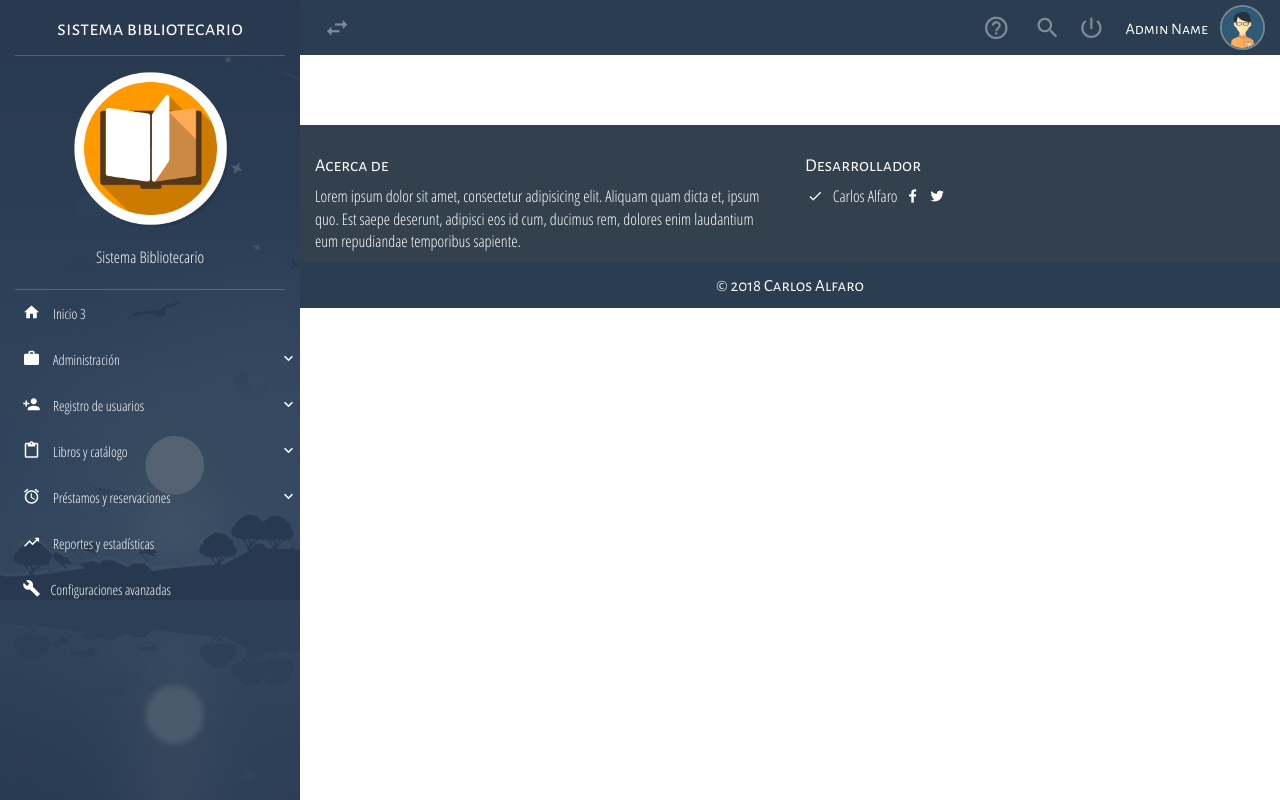
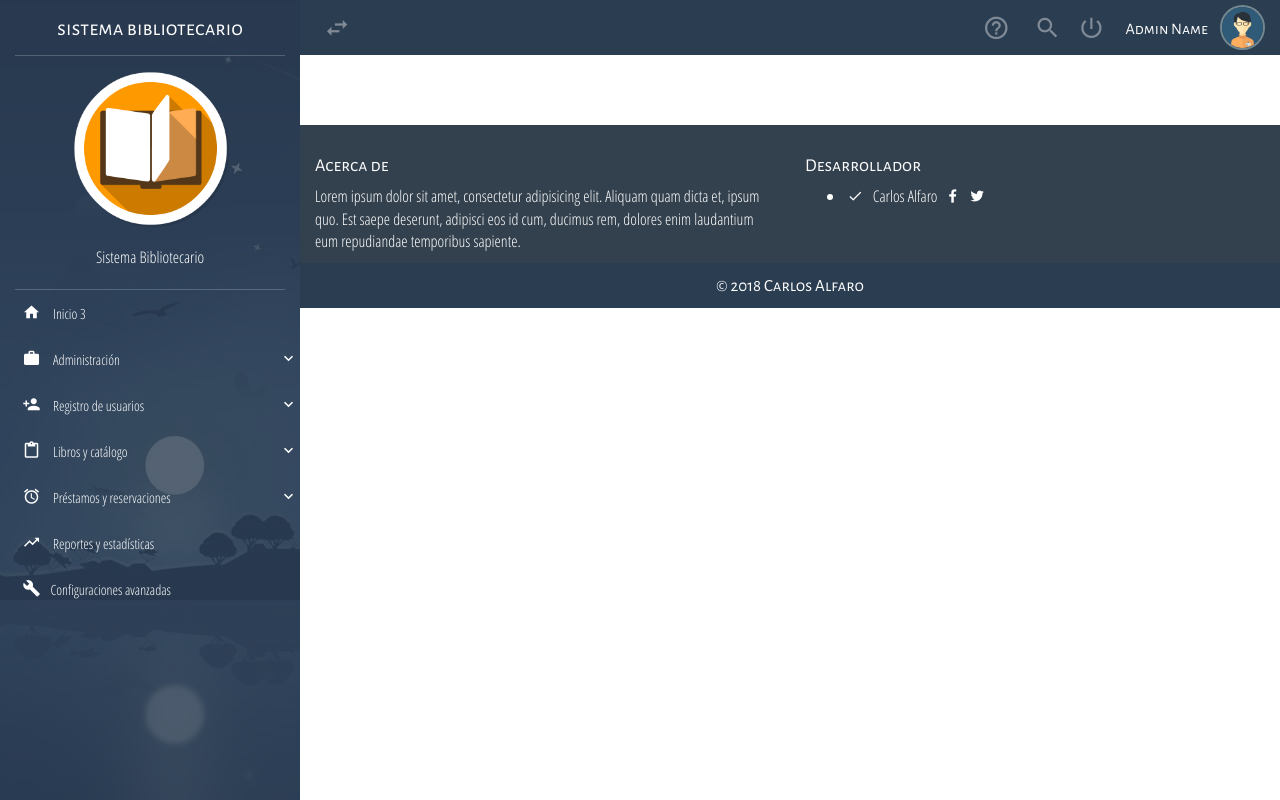
Before and after one commit to winsignares/SIBS, a Flask app: page /fronted/indexhome in a window 1280 px wide. Run offline with Flask 3, Linux system fonts and the light colour scheme; some libraries are stand-ins or nearby versions; some web fonts are replaced.

Commit message:
Vuelvo a los cambios iniciales

```diff
--- a/src/config/templates/main/Home.html
+++ b/src/config/templates/main/Home.html
@@ -101,7 +101,7 @@
                 </div>
                 <div class="col-xs-12 col-sm-6">
                     <h4 class="all-tittles">Desarrollador</h4>
-                    <ul class="list-unstyled">
+                    <ul class="list-unstysled">
                         <li><i class="zmdi zmdi-check zmdi-hc-fw"></i>&nbsp; Carlos Alfaro <i class="zmdi zmdi-facebook zmdi-hc-fw footer-social"></i><i class="zmdi zmdi-twitter zmdi-hc-fw footer-social"></i></li>
                     </ul>
                 </div>
```
